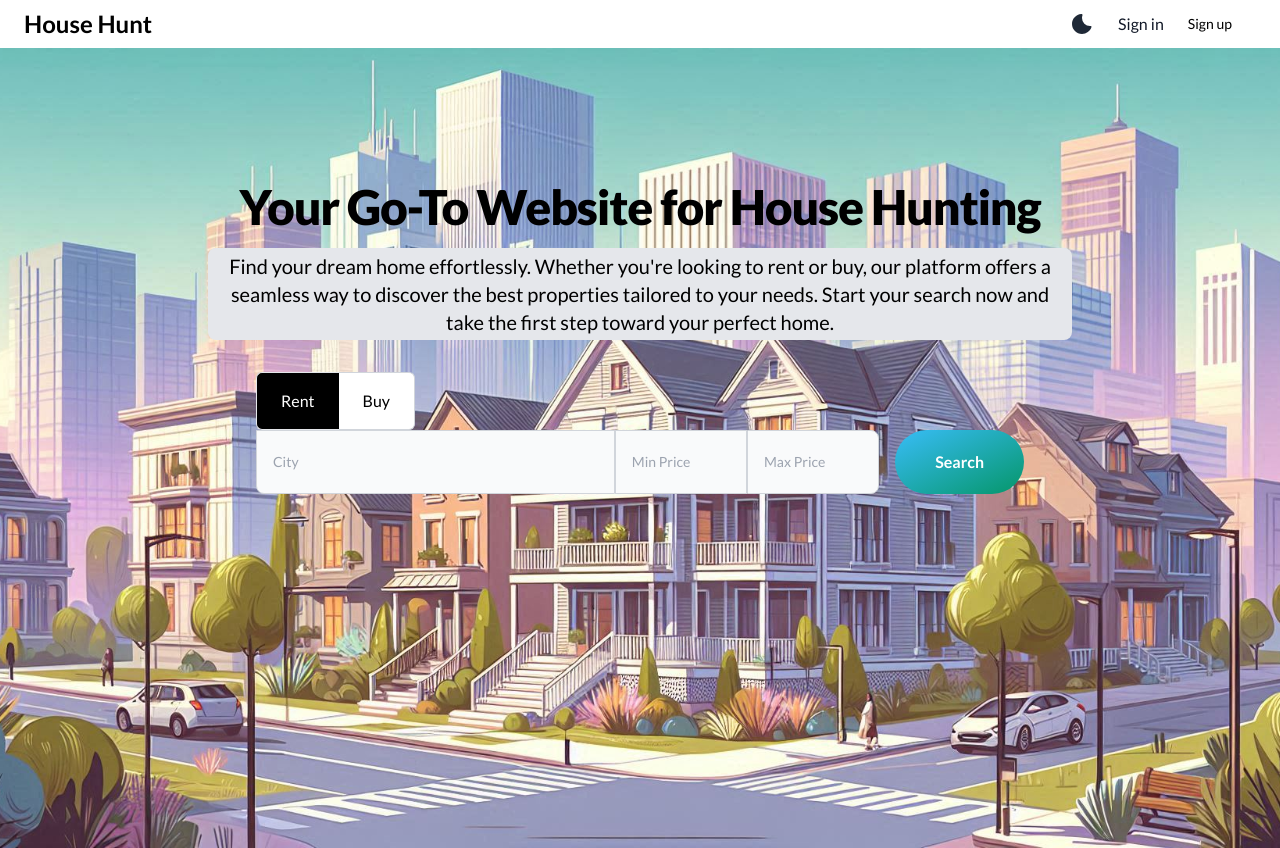
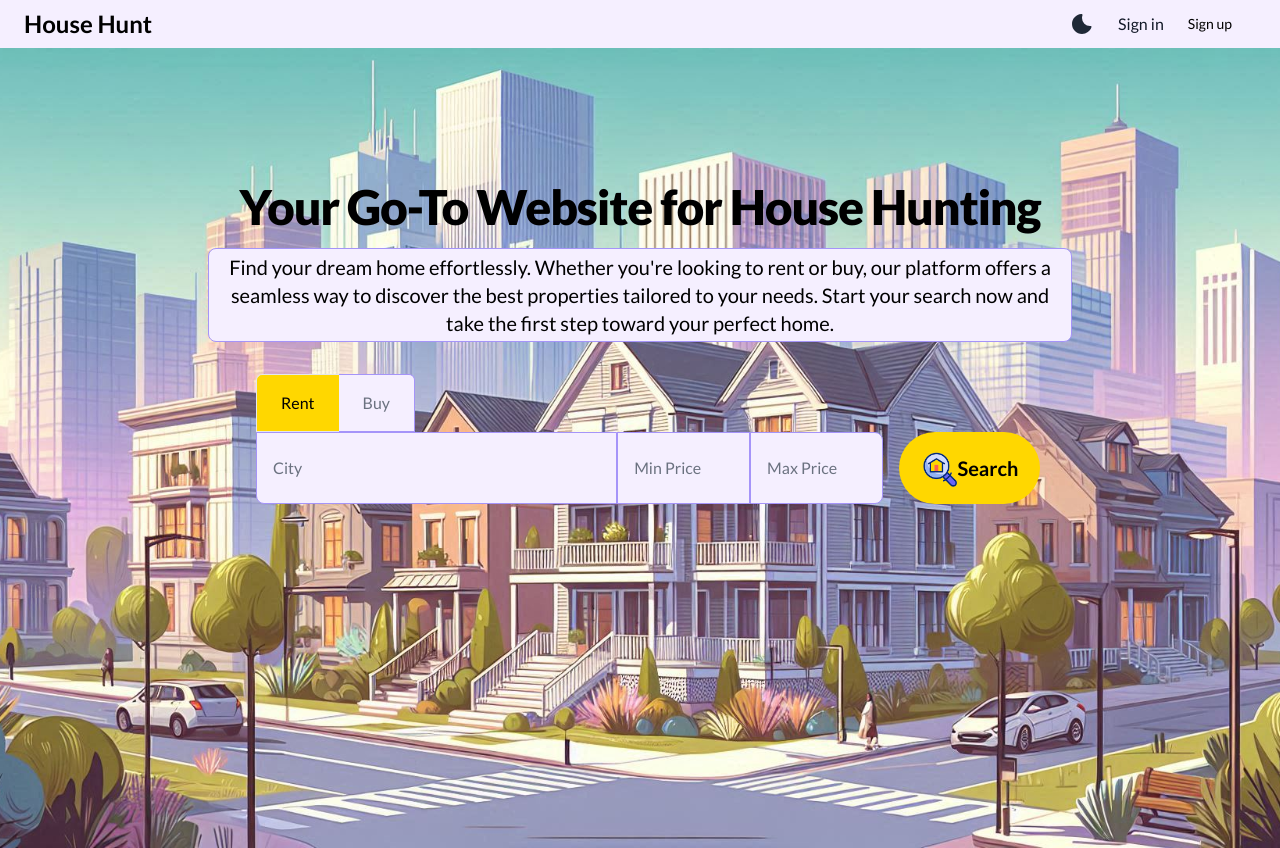
Before and after one commit to Houstin0/project-Real_estate-fullStack, a React (Vite) app in the folder client/: page / in a window 1280 px wide. Built offline with nearby package versions, Linux system fonts and the light colour scheme.

Commit message:
styled home page

```diff
--- a/client/src/components/Navbar.jsx
+++ b/client/src/components/Navbar.jsx
@@ -113,7 +113,7 @@ function Navbar() {
   if (currentUser) fetch();
 
   return (
-    <nav className="bg-white border-gray-200 dark:bg-black relative z-50 px-4">
+    <nav className="bg-[#F5EFFF] border-gray-200 dark:bg-black relative z-50 px-4">
       <div className="w-full flex flex-wrap items-center justify-between p-1 px-2">
         <a href="/" className="flex items-center space-x-3 rtl:space-x-reverse">
           <span className="self-center text-2xl font-semibold whitespace-nowrap dark:text-white">
--- a/client/src/components/SearchBar.jsx
+++ b/client/src/components/SearchBar.jsx
@@ -29,13 +29,13 @@ function SearchBar() {
             onClick={() => switchType(type)}
             className={`px-6 py-4 border text-medium font-bild capitalize rounded-b-none ${
               query.type === type
-                ? "bg-black text-white"
-                : "bg-white text-black border-gray-300"
+                ? "bg-[#FFD700] text-black"
+                : "bg-[#F5EFFF] text-gray-500 border-t border-[#A594F9]"
             } ${
               index === 0
-                ? "rounded-l-md border-r-0"
+                ? "rounded-tl-md border-r-0"
                 : index === types.length - 1
-                ? "rounded-r-md  border-l-0"
+                ? "rounded-tr-md  border-l-0"
                 : ""
             } border`}
           >
@@ -49,14 +49,14 @@ function SearchBar() {
           <input
             type="text"
             name="city"
-            className="block w-full p-4 text-sm text-gray-900 border border-gray-300 rounded-l-lg rounded-t-none bg-gray-50 focus:ring-blue-500 focus:border-blue-500 dark:bg-gray-700 dark:border-gray-600 dark:placeholder-gray-400 dark:text-white dark:focus:ring-blue-500 dark:focus:border-blue-500"
+            className="block w-full p-4 text-base text-black border border-[#A594F9] rounded-l-lg rounded-t-none bg-[#F5EFFF] focus:ring-[#A594F9] focus:border-[#A594F9]  placeholder-gray-500"
             placeholder="City"
             onChange={handleChange}
           />
           <input
             type="number"
             name="minPrice"
-            className="block w-1/3 p-4 text-sm text-gray-900 border border-gray-300 bg-gray-50 focus:ring-blue-500 focus:border-blue-500 dark:bg-gray-700 dark:border-gray-600 dark:placeholder-gray-400 dark:text-white dark:focus:ring-blue-500 dark:focus:border-blue-500"
+            className="block w-1/3 p-4 text-base text-black border border-[#A594F9] bg-[#F5EFFF] placeholder-gray-500"
             min={0}
             max={10000000}
             placeholder="Min Price"
@@ -65,7 +65,7 @@ function SearchBar() {
           <input
             type="number"
             name="maxPrice"
-            className="block w-1/3 p-4 text-sm text-gray-900 border border-gray-300 rounded-r-lg bg-gray-50 focus:ring-blue-500 focus:border-blue-500 dark:bg-gray-700 dark:border-gray-600 dark:placeholder-gray-400 dark:text-white dark:focus:ring-blue-500 dark:focus:border-blue-500"
+            className="block w-1/3 p-4 text-base text-black border border-[#A594F9] rounded-r-lg bg-[#F5EFFF] focus:ring-[#A594F9] focus:border-[#A594F9]   placeholder-gray-500 dark:focus:ring-[#A594F9] dark:focus:border-[#A594F9]"
             min={0}
             max={10000000}
             placeholder="Max Price"
@@ -74,12 +74,14 @@ function SearchBar() {
           <Link
             to={`/list?type=${query.type}&city=${query.city}&minPrice=${query.minPrice}&maxPrice=${query.maxPrice}`}
           >
-            <button
-              type="submit"
-              className="text-white bg-gradient-to-br to-emerald-600 from-sky-400 hover:bg-gradient-to-bl focus:ring-4 focus:outline-none focus:ring-pink-200 dark:focus:ring-pink-800 font-bold rounded-full text-medium px-10 py-5 text-center ms-4"
-            >
-              Search
-            </button>
+<button
+  type="submit"
+  className="w-full text-black bg-[#FFD700] focus:ring-4 focus:outline-none focus:ring-[#A594F9] font-bold rounded-full text-xl pl-6 pr-10 py-4 text-center ms-4 flex items-center"
+>
+  <img src="/search1.gif" className="w-12 h-10" alt="search-icon" />
+  Search
+</button>
+
           </Link>
         </div>
       </form>
--- a/client/src/routes/homePage.jsx
+++ b/client/src/routes/homePage.jsx
@@ -29,7 +29,7 @@ function HomePage() {
           </span>
         </h1>
         <div className="mb-8 text-lg font-normal text-black lg:text-xl sm:px-16 lg:px-48">
-          <p className="p-1 bg-gray-200 rounded-lg">
+          <p className="p-1 bg-[#F5EFFF] rounded-lg border border-[#A594F9]">
           Find your dream home effortlessly. Whether you&apos;re looking to rent
           or buy, our platform offers a seamless way to discover the best
           properties tailored to your needs. Start your search now and take the
```
Also changed, not shown: client/public/search1.gif (added), 1 other file (tests, documents, lock files or other folders).
